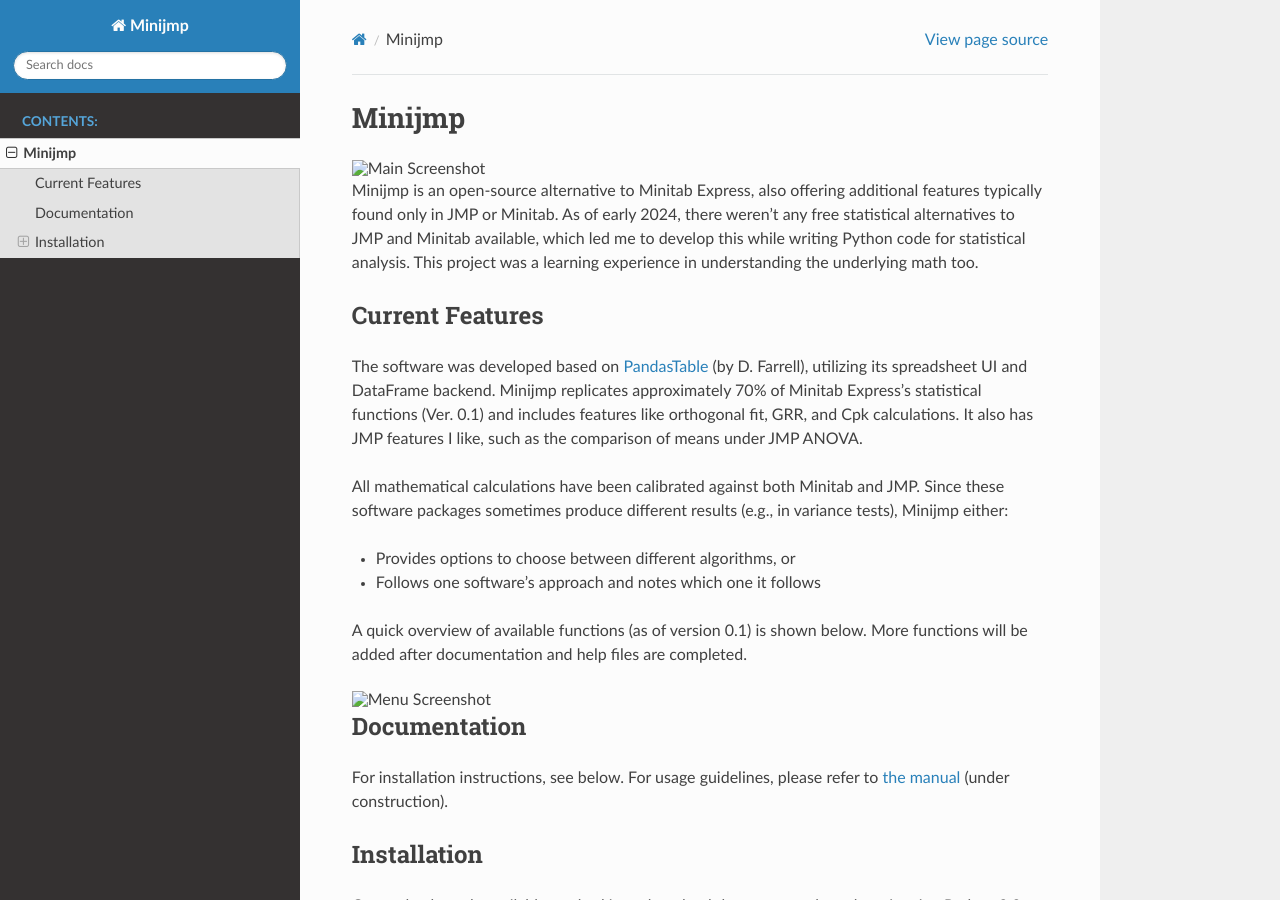
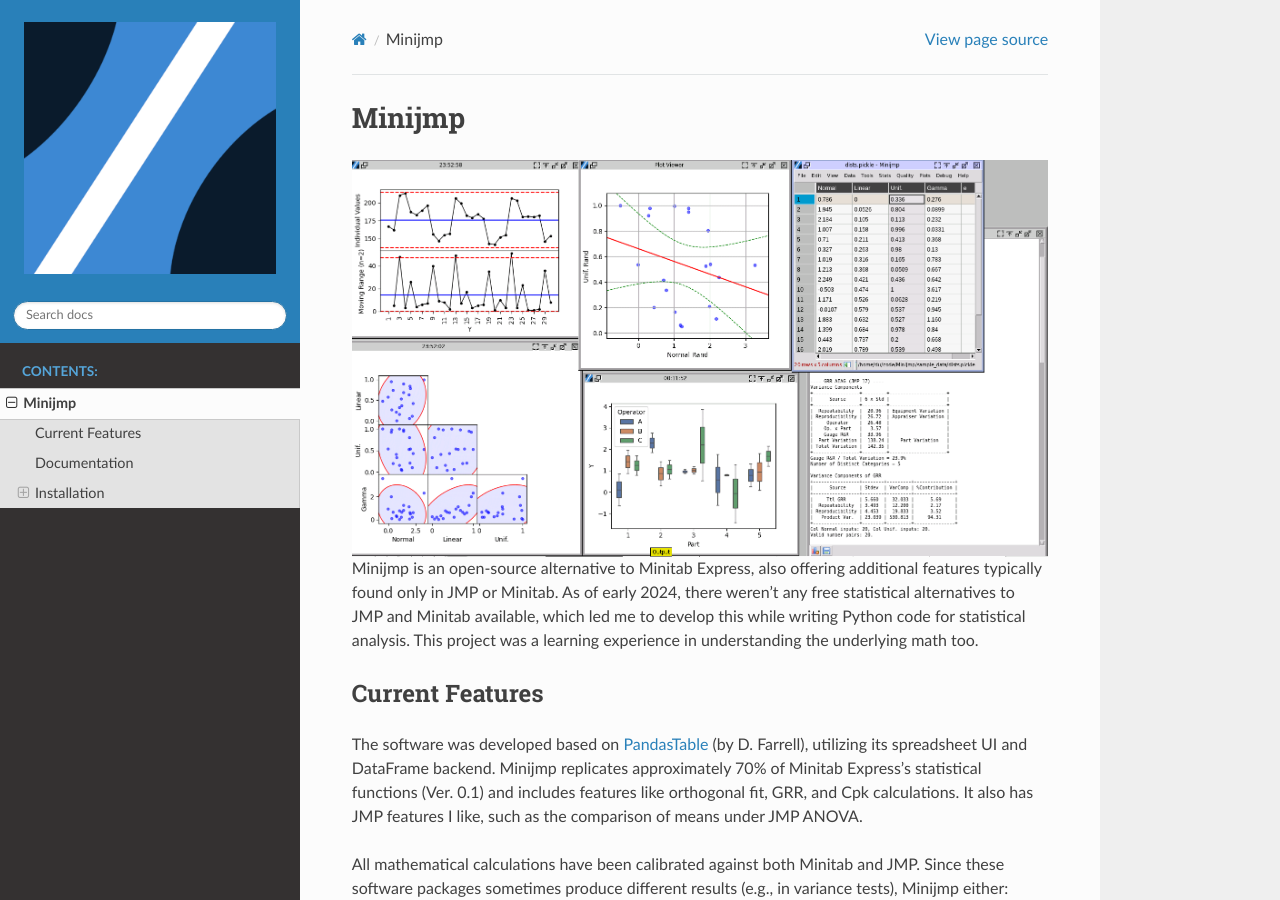
Before and after one commit to garrydu/Minijmp, a Sphinx documentation site: the page built from docs/introduction.rst, in a window 1280 px wide and 900 px high. Built offline with Sphinx 7.4.7 and the Read the Docs theme 3.1.0, drawn with Linux system fonts in a browser that asks for light colours.

Commit message:
add logo and images

```diff
--- a/docs/conf.py
+++ b/docs/conf.py
@@ -8,3 +8,8 @@
 ]
 
 html_theme = 'sphinx_rtd_theme'
+html_logo = 'logo.png'
+html_theme_options = {
+    'logo_only': True,
+    'display_version': False,
+}
--- a/docs/introduction.rst
+++ b/docs/introduction.rst
@@ -1,7 +1,7 @@
 Minijmp
 =======
 
-.. image:: docs/images/main.png
+.. image:: images/main.png
    :alt: Main Screenshot
    :align: center
 
@@ -19,7 +19,7 @@
 
 A quick overview of available functions (as of version 0.1) is shown below. More functions will be added after documentation and help files are completed.
 
-.. image:: docs/images/menu.png
+.. image:: images/menu.png
    :alt: Menu Screenshot
    :align: center
 
```
